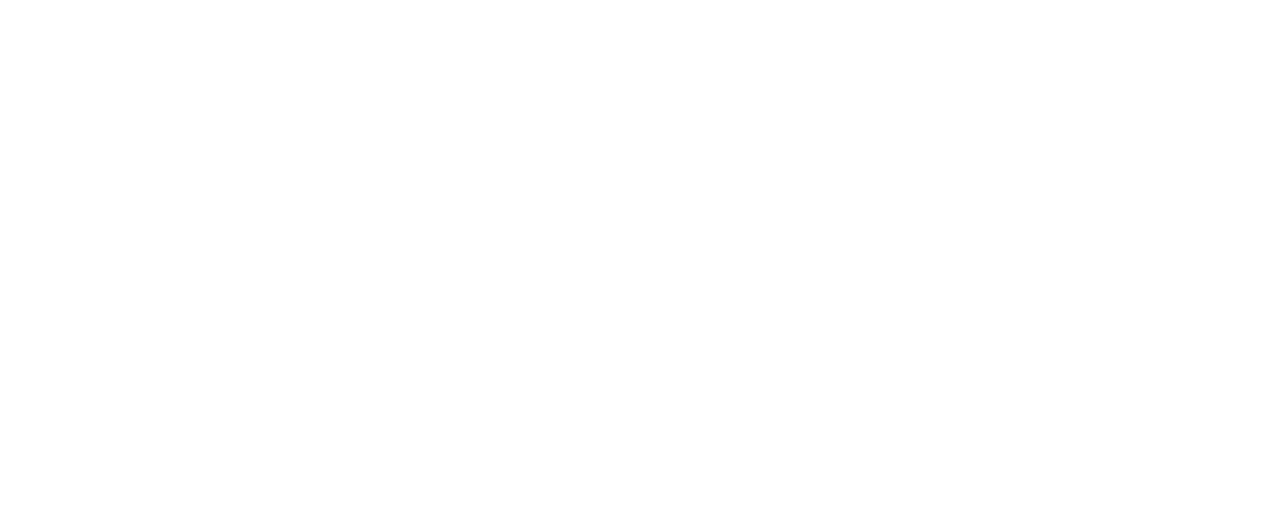
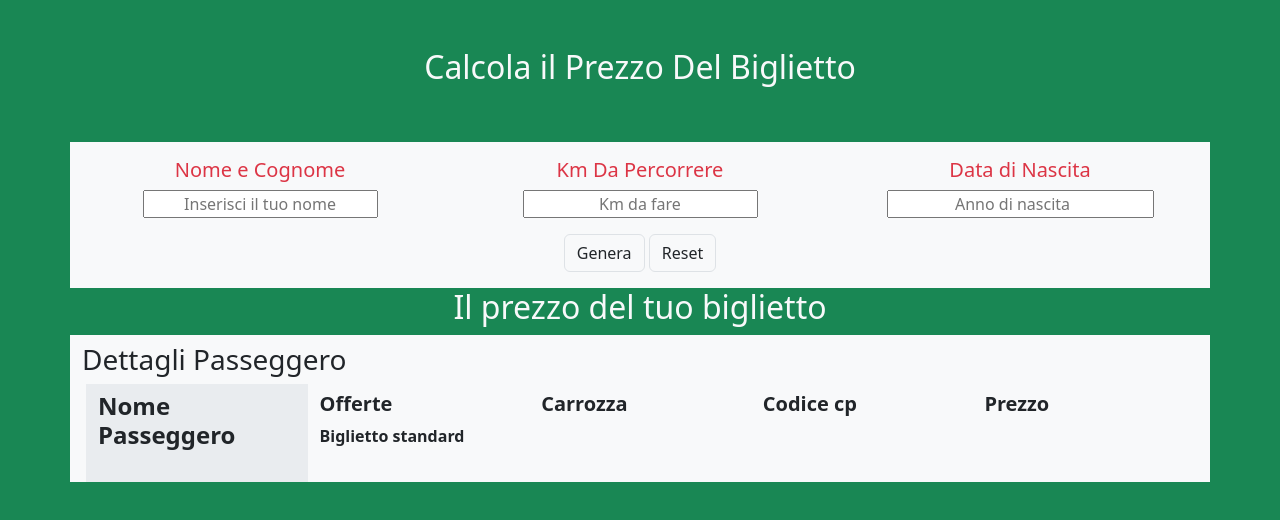
Before and after one commit to CappelliLeonardo/js-biglietto-treno-form, a plain HTML site: page index.html in a window 1280 px wide. Drawn offline with nearby package versions, Linux system fonts and the light colour scheme.

Commit message:
refactoring esercizio

```diff
--- a/css/style.css
+++ b/css/style.css
@@ -1,13 +1,12 @@
 /*
     RESET
 */
-
-*{
+* {
     margin: 0;
     padding: 0;
     box-sizing: border-box;
 }
 
-/*
-    GENERAL
-*/
+html {
+    font-family: Arial, Helvetica, sans-serif;
+}
--- a/index.html
+++ b/index.html
@@ -3,7 +3,7 @@
 <head>
     <meta charset="UTF-8">
     <meta name="viewport" content="width=device-width, initial-scale=1.0">
-    <title>Document</title>
+    <title>js_calcoloticket</title>
     <!-- FONTAWESOME -->
 
     <link rel="stylesheet" href="https://cdnjs.cloudflare.com/ajax/libs/font-awesome/6.4.2/css/all.min.css" integrity="sha512-z3gLpd7yknf1YoNbCzqRKc4qyor8gaKU1qmn+CShxbuBusANI9QpRohGBreCFkKxLhei6S9CQXFEbbKuqLg0DA==" crossorigin="anonymous" referrerpolicy="no-referrer" />
@@ -21,24 +21,102 @@
     <link rel="stylesheet" href="css/style.css">
 
 </head>
-<body>
-
-    <header>
-
-
-
-    </header>
+<body class="bg-success">
     <main>
-
-
-
+        <h2 class="text-center text-light py-5">
+            Calcola il Prezzo Del Biglietto
+        </h2>
+        <section>
+            <div class="container bg-light">
+                <form>
+                    <div class="row text-center pt-3">
+                        <div class="col">
+                            <h5 class="text-danger">
+                                <label for="namesurname">
+                                    Nome e Cognome
+                                </label>
+                            </h5>
+                            <input type="text" id="namesurname" name="sur/name" placeholder="Inserisci il tuo nome" class="text-center">
+                        </div>
+                        <div class="col">
+                            <h5 class="text-danger">
+                                <label for="distance">
+                                    Km Da Percorrere
+                                </label>
+                            </h5>
+                            <input type="text" id="distance" name="distance" placeholder="Km da fare" class="text-center">
+                        </div>
+                        <div class="col">
+                            <h5 class="text-danger">
+                                <label for="born">
+                                    Data di Nascita
+                                </label>
+                            </h5>
+                            <input type="number" id="born" name="born" placeholder="Anno di nascita" class="text-center w-75">
+                        </div>
+                    </div>
+                    <div class="row">
+                        <div class="col text-center py-3">
+                            <button id="generatesButton" type="button" class="btn border">
+                                Genera
+                            </button>
+                            <button class="btn border" type="reset">
+                                Reset
+                            </button>
+                        </div>
+                    </div>
+                </form>
+            </div>
+        </section>
+        <section>
+            <h2 class="text-center text-light">
+                Il prezzo del tuo biglietto
+            </h2>
+            <div class="container bg-light">
+                <h3 class="pt-2">
+                    Dettagli Passeggero
+                </h3>
+                <div class="row px-3 ">
+                    <div class="col bg-body-secondary  pb-4">
+                        <h5 class="fs-4 fw-bold pt-2">
+                            Nome Passeggero
+                        </h5>
+                        <span id="user">
+                        </span>
+                    </div>
+                    <div class="col">
+                        <h5 class="fw-bold pt-2">
+                            Offerte
+                        </h5>
+                        <p class="fw-bold">
+                            Biglietto standard
+                        </p>
+                    </div>
+                    <div class="col">
+                        <h5 class="fw-bold pt-2">
+                            Carrozza
+                        </h5>
+                        <p id="random-number">
+                        </p>
+                    </div>
+                    <div class="col">
+                        <h5 class="fw-bold pt-2">
+                            Codice cp
+                        </h5>
+                        <p id="random-cp">
+                        </p>
+                    </div>
+                    <div class="col">
+                        <h5 class="fw-bold pt-2">
+                            Prezzo
+                        </h5>
+                        <span id="final-Price">
+                        </span>
+                    </div>
+                </div>
+            </div>
+        </section>
     </main>
-    <footer>
-
-
-
-    </footer>
-
     <script src="js/scripts.js" type="text/javascript"></script>
 
 </body>
--- a/js/scripts.js
+++ b/js/scripts.js
@@ -0,0 +1,100 @@
+// Descrizione:
+// Scrivere un programma che chieda all'utente:
+// - Il numero di chilometri da percorrere
+// - Età del passeggero
+// Sulla base di queste informazioni dovrà calcolare il prezzo totale del biglietto di viaggio, secondo le seguenti regole:
+// - il prezzo del biglietto è definito in base ai km (0.21 € al km)
+// - va applicato uno sconto del 20% per i minorenni
+// - va applicato uno sconto del 40% per gli over 65.
+// MILESTONE 1:
+// Iniziamo implementando il programma senza alcuna estetica: usando esclusivamente due input e un bottone (non stilizzati), realizziamo le specifiche scritte sopra. La risposta finale (o output) sarà da scrivere in console.
+// MILESTONE 2:
+// Solo una volta che il milestone 1 sarà completo e funzionante allora realizzeremo un form in pagina in cui l'utente potrà inserire i dati e visualizzare il calcolo finale con il prezzo.
+// Il recap dei dati e l'output del prezzo finale, andranno quindi stampati in pagina (il prezzo dovrà essere formattato con massimo due decimali, per indicare i centesimi sul prezzo). Questo richiederà un minimo di ricerca.
+// Nota:
+// Se non vi sentite particolarmente creativi, questa potrebbe essere un'implementazione da seguire per il secondo milestone.
+// Potete scegliere di implementare una soluzione completamente diversa oppure simile, ma in ogni caso cercate di farla vostra.
+// (modificato)
+
+// const myButton = document.getElementById('special-button');
+
+
+// myButton.addEventListener('click', function() {
+
+//     const ageInput = document.getElementById('age');
+//     const ageInputValue = parseInt(ageInput.value);
+
+//     console.log('ageInput', ageInput);
+//     console.log('ageInputValue', ageInputValue);
+
+//     const kmInput = document.getElementById ('km');
+//     const kmInputValue = parseInt (kmInput.value);
+//     const result = document.querySelector('p');
+
+//     let ticketPrice = (kmInputValue * 0.21);
+
+// if (ageInput < 18) {
+//     price = (ticketPrice * 0.8).toFixed(2);
+// }
+
+// else if(ageInputValue > 65){
+//     price = (ticketPrice * 0.6).toFixed(2);
+// }
+
+// else{
+//     price = ticketPrice.toFixed(2);
+// }
+//     document.getElementById('input-result').innerHTML += price
+//     console.log('prezzo', price)
+
+//     const nameInput = document.getElementById ('name');
+//     nameInput.value = '';
+//     ageInput.value = '';
+// }
+// );
+
+
+
+
+
+
+const genera = document.getElementById('generatesButton');
+
+genera.addEventListener('click',function() {
+
+    const nameInput = document.getElementById('namesurname');
+    console.log('nameInput.value',nameInput.value,typeof nameInput.value);
+
+    document.getElementById('user').innerHTML = nameInput.value;
+
+    const kmInput = parseInt(document.getElementById('distance').value);
+    console.log('kmInput',kmInput,typeof kmInput)
+
+    const bornInput = parseInt(document.getElementById('born').value)
+    console.log('bornInput',bornInput,typeof bornInput)
+
+    let priceKm = '0.21'
+
+    let price = (priceKm * kmInput)
+    console.log('price',price,typeof price)
+
+    let age
+    let currentTime = '2023'
+    age = (currentTime - bornInput)
+    console.log('age',age,typeof age)
+
+    if (age < 18){
+        price = (price * 0.8)
+        console.log('Prezzo Minorenni',price,typeof price)
+    }
+    if (age > 65){
+        price = (price * 0.6)
+        console.log('Prezzo Over 65',price,typeof price)
+    }
+
+    let moneta = ('€');
+
+    const pricePrint = price.toFixed(2) + ' ' + moneta;
+    document.getElementById('final-Price').innerHTML = pricePrint;
+
+});
```
